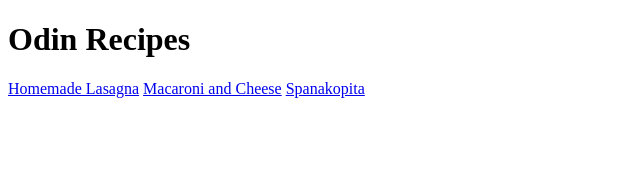
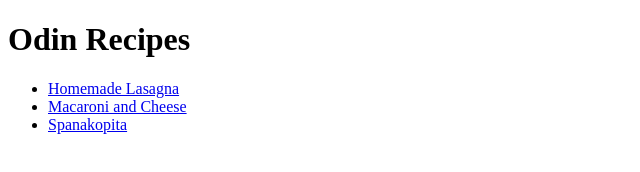
Before and after one commit to ktahop/odin-recipes, a plain HTML site: page index.html in a window 1280 px wide. Shown: the whole page, without its empty margins (0-640 px from the left). Drawn offline with Linux system fonts and the light colour scheme.

Commit message:
Add recipe links to unordered list

```diff
--- a/index.html
+++ b/index.html
@@ -7,8 +7,10 @@
 </head>
 <body>
   <h1>Odin Recipes</h1>
-  <a href="./recipes/lasagna.html">Homemade Lasagna</a>
-  <a href="./recipes/mac-and-cheese.html">Macaroni and Cheese</a>
-  <a href="./recipes/spanakopita.html">Spanakopita</a>
+  <ul>
+    <li><a href="./recipes/lasagna.html">Homemade Lasagna</a></li>
+    <li><a href="./recipes/mac-and-cheese.html">Macaroni and Cheese</a></li>
+    <li><a href="./recipes/spanakopita.html">Spanakopita</a></li>
+  </ul>
 </body>
 </html>
```
